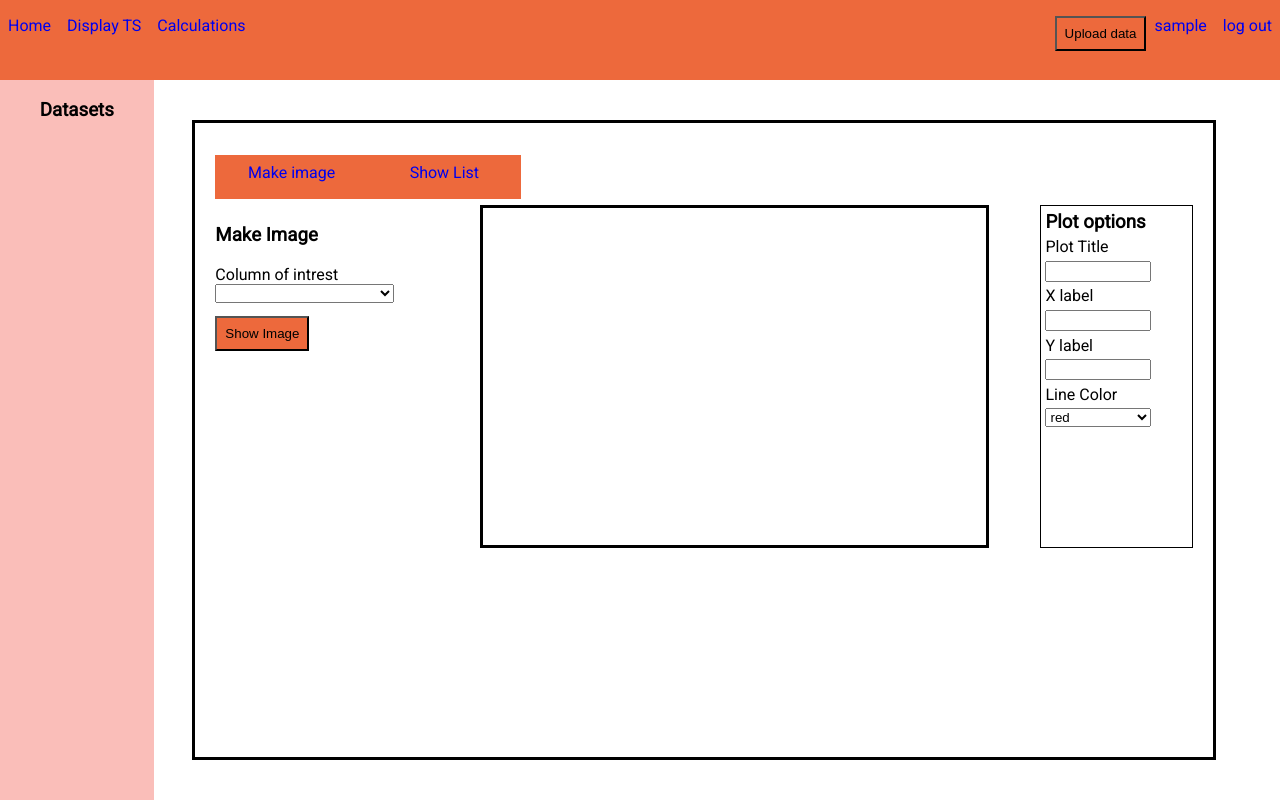
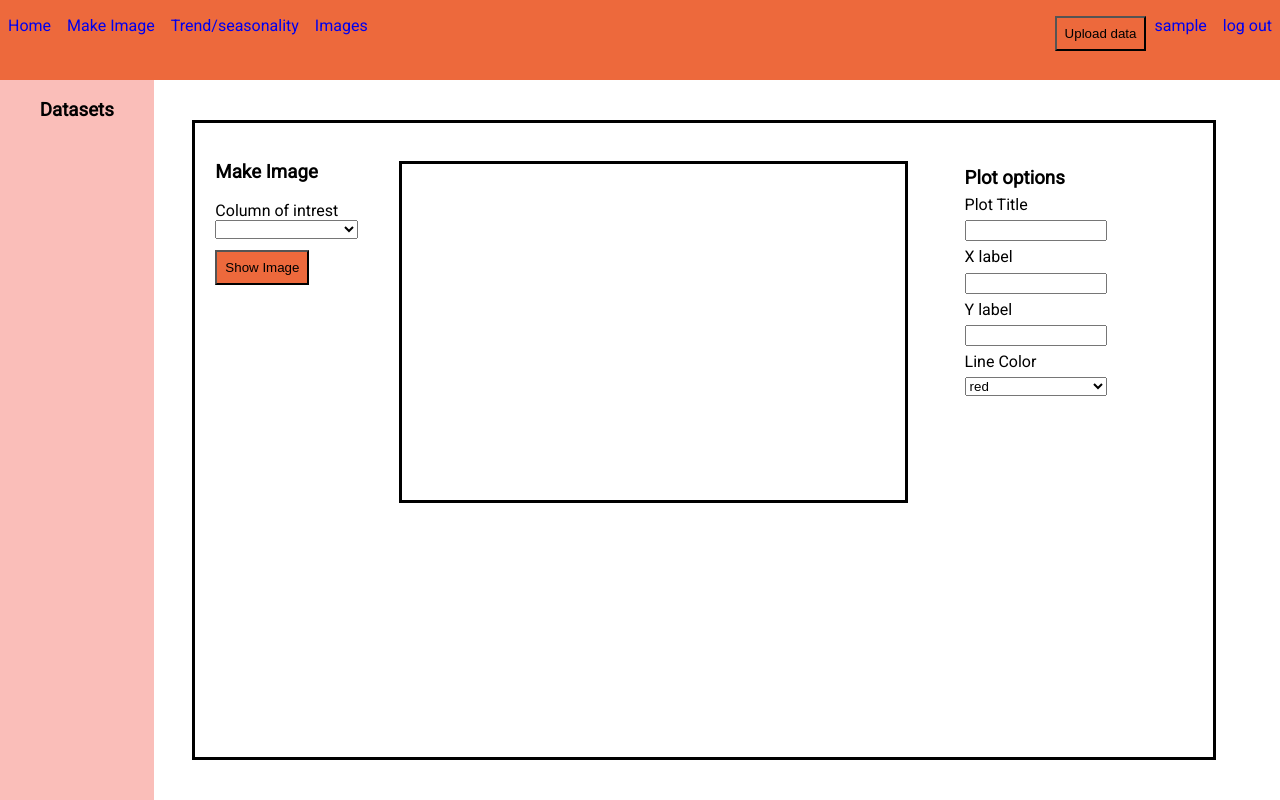
Before and after one commit to SanderBos1/Time_series_analyser, a Flask app: page /display_ts in a window 1280 px wide. Run offline with Flask 3, Linux system fonts and the light colour scheme; the visitor is signed in with stand-in values (Sample User, id 1); data that the repository does not hold is empty; some libraries are stand-ins or nearby versions.

Commit message:
Fixed some error messages.
- Now convert column of interest to numerical. This makes most python functions work smoother.
- Changed layout so that it needs less code

```diff
--- a/docker-compose.yml
+++ b/docker-compose.yml
@@ -15,8 +15,8 @@ services:
     ports:
       - "5432:5432"
   flaskapplication:
-    container_name: time_series_analyzer
-    image: sanderbos/time_series_analyzer:0.0.1
+    container_name: time_series_analyser
+    image: sanderbos/time_series_analyser:0.0.1
     ports:
     - "8000:8000"
     volumes:
--- a/ts_app/__init__.py
+++ b/ts_app/__init__.py
@@ -13,7 +13,7 @@ import wtforms_json
 
 def create_app():
     app = Flask(__name__)
-    app.config.from_object(config.dev_config)
+    app.config.from_object(config.config)
     db.init_app(app)
     migrate = Migrate(app, db)
     login.init_app(app)
--- a/ts_app/image_creation/python/make_image.py
+++ b/ts_app/image_creation/python/make_image.py
@@ -7,6 +7,7 @@ plt.switch_backend('agg')
 
 def make_image(plot_variables):
         df = pd.read_csv(current_app.config['UPLOAD_FOLDER'] + plot_variables["csv_file"])
+        df[plot_variables["var_column"]] = pd.to_numeric(df[plot_variables["var_column"]], errors='coerce')
         df[plot_variables["time_column"]] = pd.to_datetime(df[plot_variables["time_column"]])
         plt.plot(df[plot_variables["time_column"]],df[plot_variables["var_column"]], color=plot_variables["color"])
         plt.grid(True)
--- a/ts_app/image_creation/static/styles/display_ts.css
+++ b/ts_app/image_creation/static/styles/display_ts.css
@@ -1,24 +1,3 @@
-.choice_list{
-    position:relative;
-    height:7%;
-    width:30%;
-    top:5%;
-    left:2%;
-}
-
-.choice{
-    list-style-type: None;
-    width:100%;
-    height:100%;
-    margin:0px;
-    padding:0px;
-}
-
-.choice > *{
-    width:50%;
-    height:100%;
-}
-
 .link_button{
     position:relative;
     width:100%;
@@ -29,24 +8,41 @@
 
 #image_draw_form{
     position:relative;
+    display: flex;
     height:60%;
     width:100%;
 }
 
 .user-input {
     position: relative;
-    float:left;
-    top:10%;
+    top:5%;
     left:2%;
-    width: 25%;
+    width: 20%;
     height: 60%;
 }
 
+
+.ts-image {
+    position: relative;
+    top:10%;
+    width: 50%;
+    height: 90%;
+    border: solid;
+}
+
+#image_plot_options{
+    position:relative;
+    top:10%;
+    left:5%;
+    width:20%;
+    height:90%;
+}
+
 #image_error{
-    top:80%;
+    top:10%;
     left:10%;
     width:80%;
-    height:15%;
+    height:50%;
     text-align:center;
 
 }
@@ -59,15 +55,7 @@
 }
 
 
-#image_plot_options{
-    position:relative;
-    float:right;
-    top:10%;
-    right:2%;
-    width:15%;
-    height:90%;
-    border: 1px solid black;
-}
+
 
 #image_plot_options > *{
     width:70%;
@@ -76,15 +64,6 @@
 
 }
 
-.ts-image {
-    position: relative;
-    left:3%;
-    top:10%;
-    width: 50%;
-    height: 90%;
-    border: solid;
-    float:left;
-}
 
 
 
--- a/ts_app/image_creation/templates/display_ts.html
+++ b/ts_app/image_creation/templates/display_ts.html
@@ -7,16 +7,6 @@
 
 
 {% block content %}
-
-    <div class="choice_list">
-        <ul class="choice">
-            <li class="navbar-li"><a class="button_standard link_button" href="/display_ts">Make image</a></li>
-            <li class="navbar-li"><a class="button_standard link_button" href="/display_ts_list">Show List</a></li>
-        </ul>
-    </div>
-
-
-
 <form id= image_draw_form method="POST">
     <div class=user-input>
         <h3> Make Image </h3>
@@ -27,6 +17,8 @@
 
     </div>
 
+    <div class="ts-image" id="image_div">
+    </div>
 
     <div id="image_plot_options">
         <h3> Plot options</h3>
@@ -41,8 +33,6 @@
     </div>
 
 
-    <div class="ts-image" id="image_div">
-    </div>
 
 </form>
 <button class="button_standard" id="save_image_dialogue_button" onclick="show_dialogue('image_save_form')">Save image</button>
--- a/ts_app/sequencing/python/seasonality_calculator.py
+++ b/ts_app/sequencing/python/seasonality_calculator.py
@@ -22,6 +22,7 @@ class seasonality_calculator:
 
     def calculate_seasonality(self):
         self.df[self.time_column]= pd.to_datetime(self.df[self.time_column])
+        self.df[self.column] = pd.to_numeric(self.df[self.column], errors='coerce')
         if self.function == "kruskal":
             p_value = self.kruskal_wallis()
         return round(p_value, 4)
--- a/ts_app/sequencing/templates/sequencing_seasonality.html
+++ b/ts_app/sequencing/templates/sequencing_seasonality.html
@@ -49,7 +49,7 @@
   </div>
 
   <div class="dialogue_buttons_holder" id="seasonality_buttons_holder">
-    <button class="button_standard" id="statest_trend_button" onclick="show_dialogue('stattest_seasonality_dialogue', 'true')">Calculate p value</button>
+    <button class="button_standard" id="statest_trend_button" onclick="show_dialogue('stattest_seasonality_dialogue', 'true');reset_var_pvalue('seasonality_value', 'hypothese_seasonality');">Calculate p value</button>
   </div>
 </div>
 
--- a/ts_app/sequencing/templates/sequencing_trend.html
+++ b/ts_app/sequencing/templates/sequencing_trend.html
@@ -50,7 +50,7 @@
 </div>
 
 <div class="dialogue_buttons_holder" id="trend_buttons_holder">
-  <button class="button_standard" id="statest_trend_button" onclick="show_dialogue('stattest_trend_dialogue', 'true')">Calculate p value</button>
+  <button class="button_standard" id="statest_trend_button" onclick="show_dialogue('stattest_trend_dialogue', 'true');reset_var_pvalue('trend_value', 'hypothese_trend');">Calculate p value</button>
   <button class="button_standard" id="plot_trend_residuals_button" onclick="show_dialogue('draw_residuals_dialogue', 'true')">Plot Trend Residuals</button>
 </div>
 
--- a/ts_app/sidebar_logic/templates/base_sidebar.html
+++ b/ts_app/sidebar_logic/templates/base_sidebar.html
@@ -19,8 +19,10 @@
   <div class="top">
     <ul class="navbar-ul">
       <li class="navbar-li"><a class="button_standard" href="/home">Home</a></li>
-      <li class="navbar-li"><a class="button_standard" href="/display_ts">Display TS</a></li>
-      <li class="navbar-li"><a class="button_standard" href="/trend">Calculations</a></li>
+      <li class="navbar-li"><a class="button_standard" href="/display_ts">Make Image</a></li>
+      <li class="navbar-li"><a class="button_standard" href="/trend">Trend/seasonality</a></li>
+      <li class="navbar-li"><a class="button_standard" href="/display_ts_list">Images</a></li>
+
     </ul>
     {% if current_user.is_authenticated %}
     <ul class="navbar-ul" id="navbar-settings">
--- a/ts_app/templates/base.html
+++ b/ts_app/templates/base.html
@@ -15,8 +15,9 @@
     <div class="top">
         <ul class="navbar-ul">
           <li class="navbar-li"><a class="button_standard" href="/home">Home</a></li>
-          <li class="navbar-li"><a class="button_standard" href="/display_ts">Display TS</a></li>
-          <li class="navbar-li"><a class="button_standard" href="/trend">Calculations</a></li>
+          <li class="navbar-li"><a class="button_standard" href="/display_ts">Make Image</a></li>
+          <li class="navbar-li"><a class="button_standard" href="/trend">Trend/seasonality</a></li>
+          <li class="navbar-li"><a class="button_standard" href="/display_ts_list">Images</a></li>
         </ul>
         {% if current_user.is_authenticated %}
         <ul class="navbar-ul" id="navbar-settings">
```
Also changed, not shown: ts_app/image_creation/static/styles/display_ts_images.css (+2 -19 lines), ts_app/image_creation/templates/display_ts_imagelist.html (+0 -8 lines), ts_app/sequencing/python/trend_calculator.py (+4 -4 lines), ts_app/sequencing/static/scripts/sequencing.js (+12 -1 lines), 1 other file.
